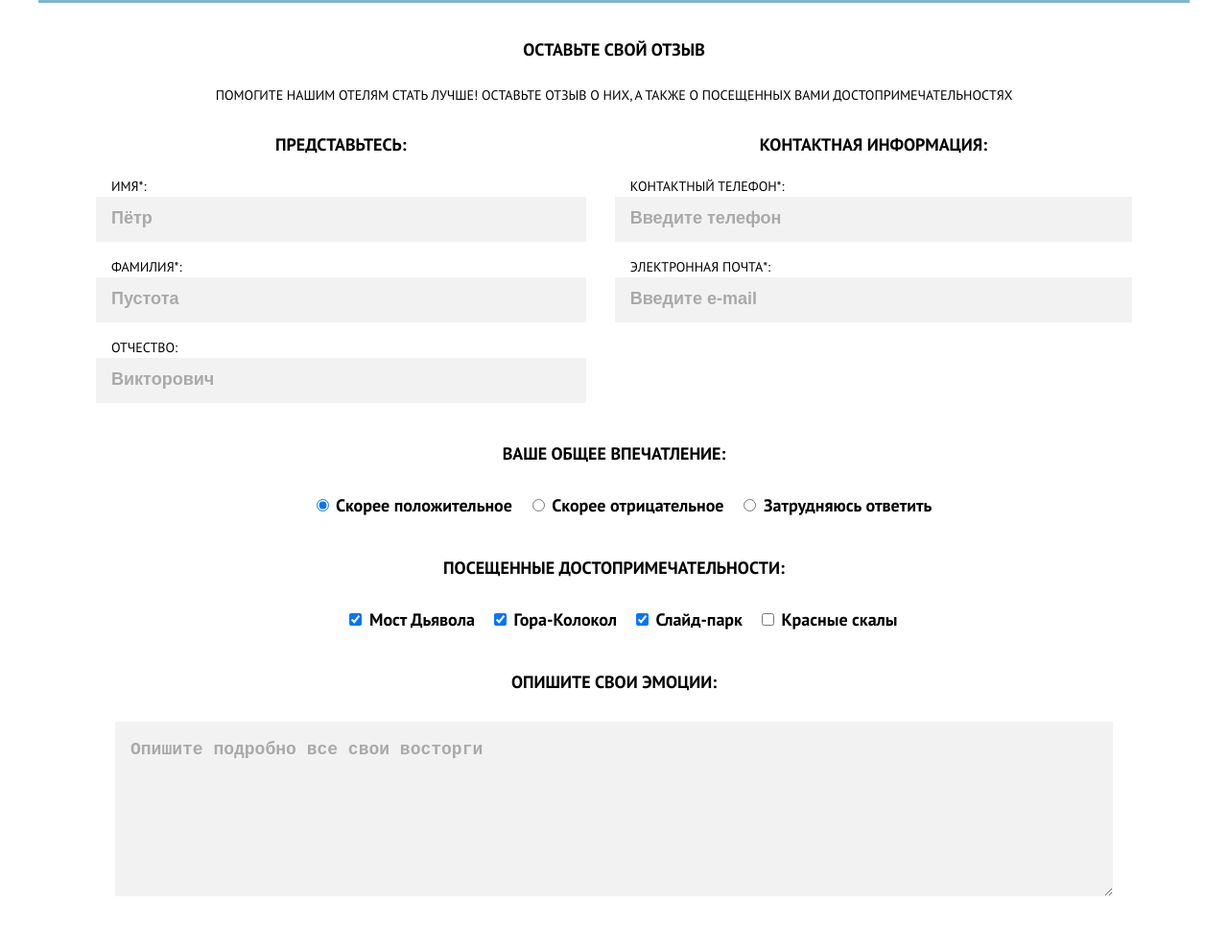
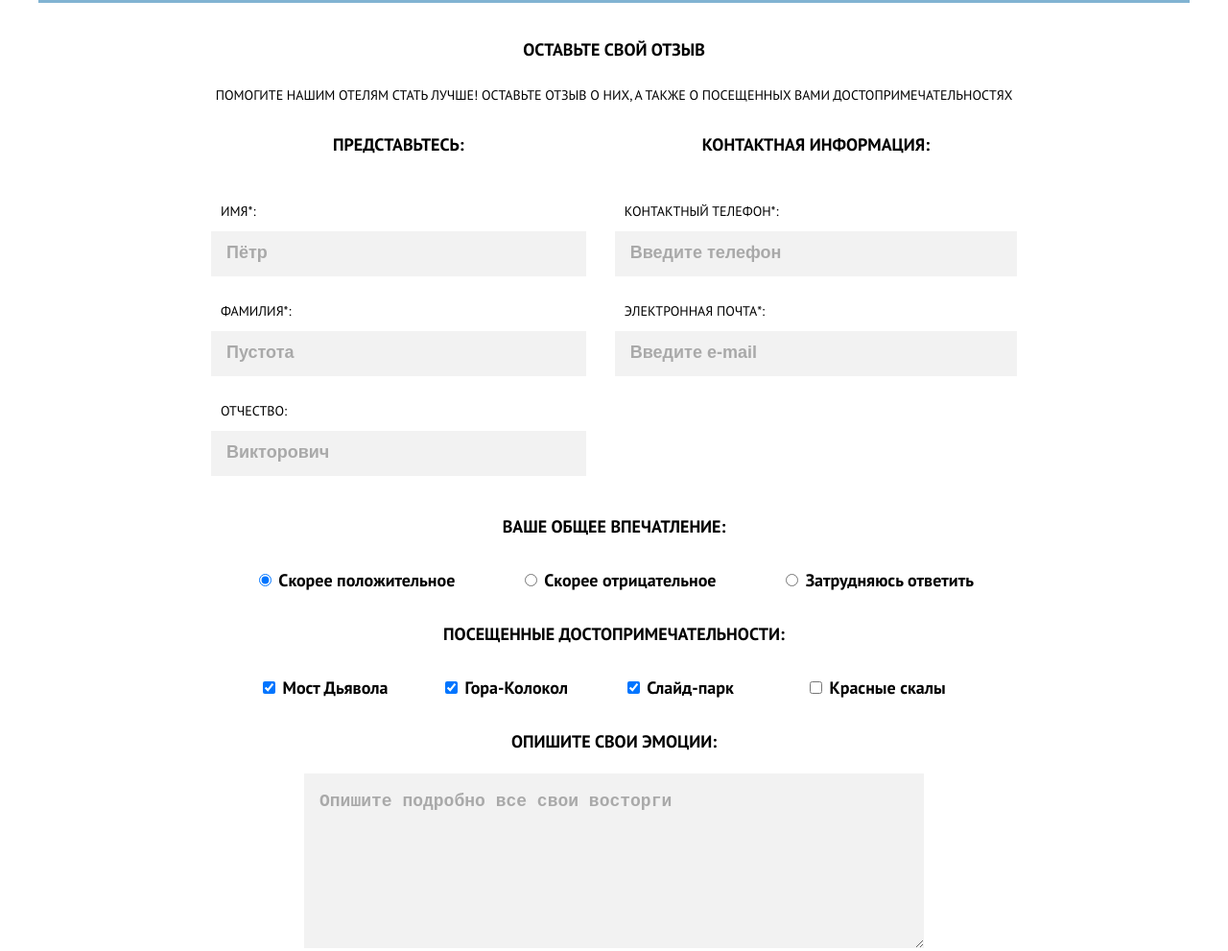
Before and after one commit to htmlacademy-adaptive/849037-sedona-27, a website: page source/form.html in a window 1280 px wide. Shown: the part 211-1202 px from the top of the page at 96% size. Drawn offline with nearby package versions, Linux system fonts and the light colour scheme; files that its build step writes are made by us from their sources.

Commit message:
Немного подправленна верстка, сделан адаптив блоков с чекбоксами

```diff
--- a/source/form.html
+++ b/source/form.html
@@ -8,7 +8,7 @@
     <link rel="stylesheet" href="./css/style.css">
     <!-- <script src="./js/app.js" defer></script> -->
   </head>
-  <body class="page__body container">
+  <body class="page__body">
     <header class="main-header">
       <div class="main-header__wrapper">
         <a class="main-header__logo-link" href="index.html">
@@ -57,7 +57,6 @@
       <!--* /.form-page -->
 
       <form class="form-page__form form" action="https://echo.htmlacademy.ru/courses" method="post">
-
           <div class="form__wrapper">
             <fieldset class="form__user-info">
               <legend class="form__title">Представьтесь:</legend>
@@ -106,11 +105,9 @@
             </div>
           </fieldset>
 
-
-
           <fieldset class="form__user-comments">
             <legend class="form__title">Посещенные достопримечательности:</legend>
-              <div class="form__comments-wrapper">
+            <div class="form__comments-wrapper form__comments-wrapper--width-attraction">
               <label class="form__sub form__sub--bold">
                 <input class="form__input-checkbox" type="checkbox" name="attraction" value="Мост Дьявола" checked>
                 Мост Дьявола
@@ -130,15 +127,12 @@
             </div>
           </fieldset>
 
-
-
           <fieldset class="form__user-comments">
             <legend class="form__title">Опишите свои эмоции:</legend>
-              <div class="form__comments-wrapper">
+            <div class="form__comments-wrapper form__comments-wrapper--width-emotion">
               <textarea class="form__input-area" name="user-review" cols="30" rows="10" placeholder="Опишите подробно все свои восторги"></textarea>
             </div>
           </fieldset>
-
 
         <div class="form__btn-wrapper">
           <button class="button button--actions" type="submit" >Отправить отзыв</button>
--- a/source/sass/layout/form-page.scss
+++ b/source/sass/layout/form-page.scss
@@ -1,8 +1,22 @@
 @use "../global/mixins.scss";
+@use "../global/variables.scss";
+
+.form-page {
+  margin: 0 auto;
+  padding: 0 20px;
+
+  @media (min-width: variables.$tablet-width) {
+    min-width: 648px;
+  }
+
+  @media (min-width: variables.$desktop-width) {
+    max-width: 960px;
+  }
+}
 
 .form-page__header {
   @include mixins.font;
-  padding: 36px 18px 28px;
+  padding: 36px 0 28px;
   text-align: center;
 }
 
--- a/source/sass/layout/form.scss
+++ b/source/sass/layout/form.scss
@@ -18,7 +18,7 @@
 
 .form__user-info {
   margin: 0;
-  padding: 24px 20px 39px;
+  padding: 24px 0 39px;
   border: none;
   // border-top: 1px solid variables.$grey-02;
   flex-grow: 1;
@@ -35,22 +35,38 @@
 
 .form__user-comments {
   margin: 0;
-  padding: 24px 20px 39px;
+  margin-bottom: 20px;
+  padding: 0;
   border: none;
 }
 
 .form__comments-wrapper {
   @media (min-width: variables.$tablet-width) {
     display: flex;
-    justify-content: center;
     flex-wrap: wrap;
+    justify-content: space-between;
+    padding: 0 35px;
+
+    &--width-attraction {
+      padding: 0 100px;
+    }
+  }
+
+  @media (min-width: variables.$desktop-width) {
+    &--width-attraction {
+      padding: 0 40px;
+    }
+
+    &--width-emotion {
+      padding: 0 97px;
+    }
   }
 }
 
 .form__title {
   width: 100%;
   padding: 0;
-  margin-bottom: 4px;
+  margin-bottom: 20px;
   font-weight: 700;
   font-size: 18px;
   line-height: 26px;
@@ -71,10 +87,15 @@
   text-transform: uppercase;
 
   &--bold {
+    min-width: 170px;
     font-weight: 700;
     font-size: 18px;
     line-height: 26px;
     text-transform: none;
+  }
+
+  @media (min-width: variables.$tablet-width) {
+    padding: 10px;
   }
 }
 
@@ -127,4 +148,8 @@
     align-items: baseline;
     justify-content: space-between;
   }
+
+  @media (min-width: variables.$desktop-width) {
+    padding: 0 97px;
+  }
 }
--- a/source/sass/layout/main-nav.scss
+++ b/source/sass/layout/main-nav.scss
@@ -6,7 +6,7 @@
   top: 0;
   left: 0;
   width: 100%;
-  height: 56px;
+  min-height: 56px;
   background: variables.$white;
   z-index: 5;
 }
--- a/source/sass/layout/page.scss
+++ b/source/sass/layout/page.scss
@@ -6,7 +6,6 @@
 
   @media (min-width: variables.$tablet-width) {
     max-width: 1200px;
-    // margin: 0 auto;
     padding: 0;
   }
 
```
Also changed, not shown: source/sass/layout/main-header.scss (+0 -10 lines). Lines whose indentation alone changed are shown as unchanged.
